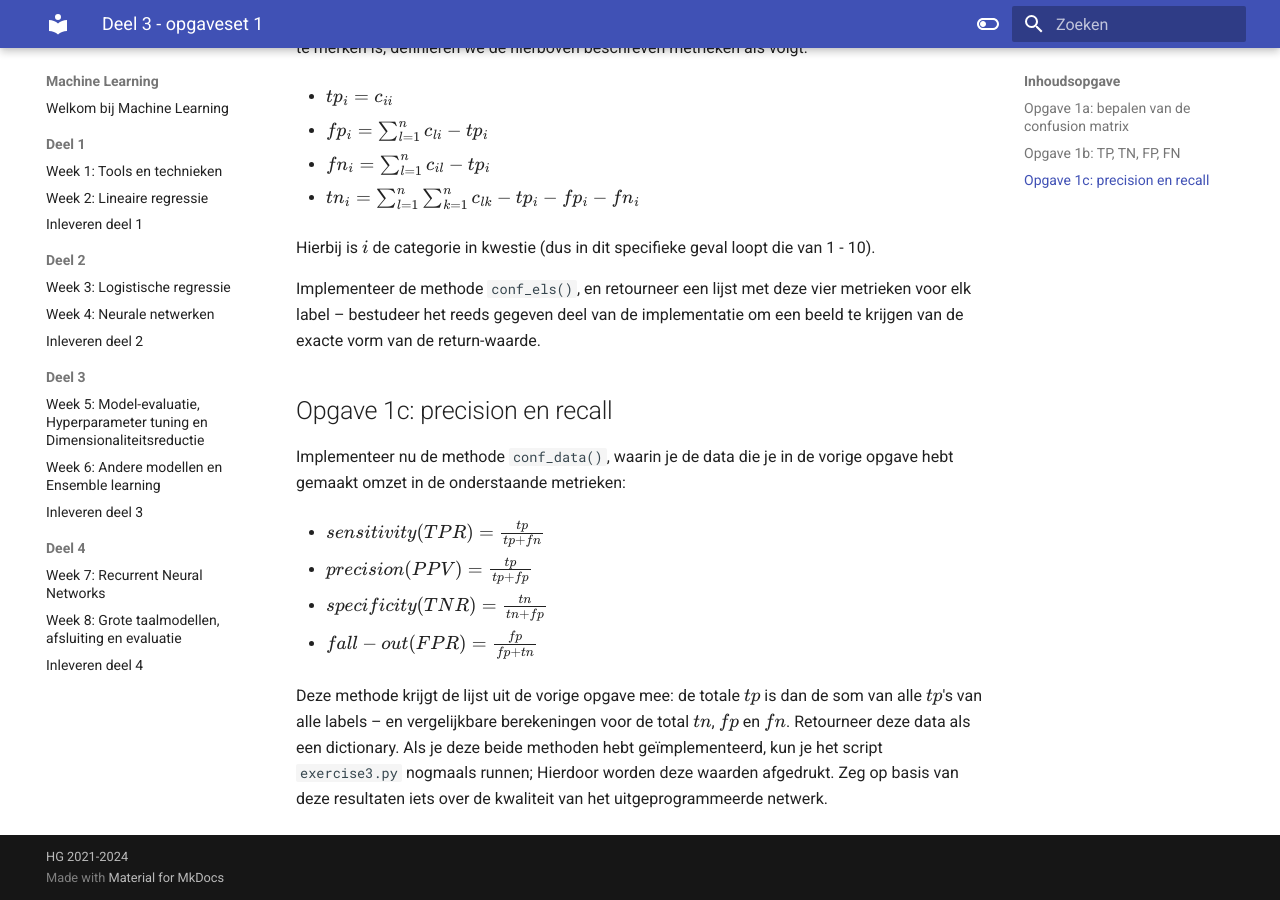
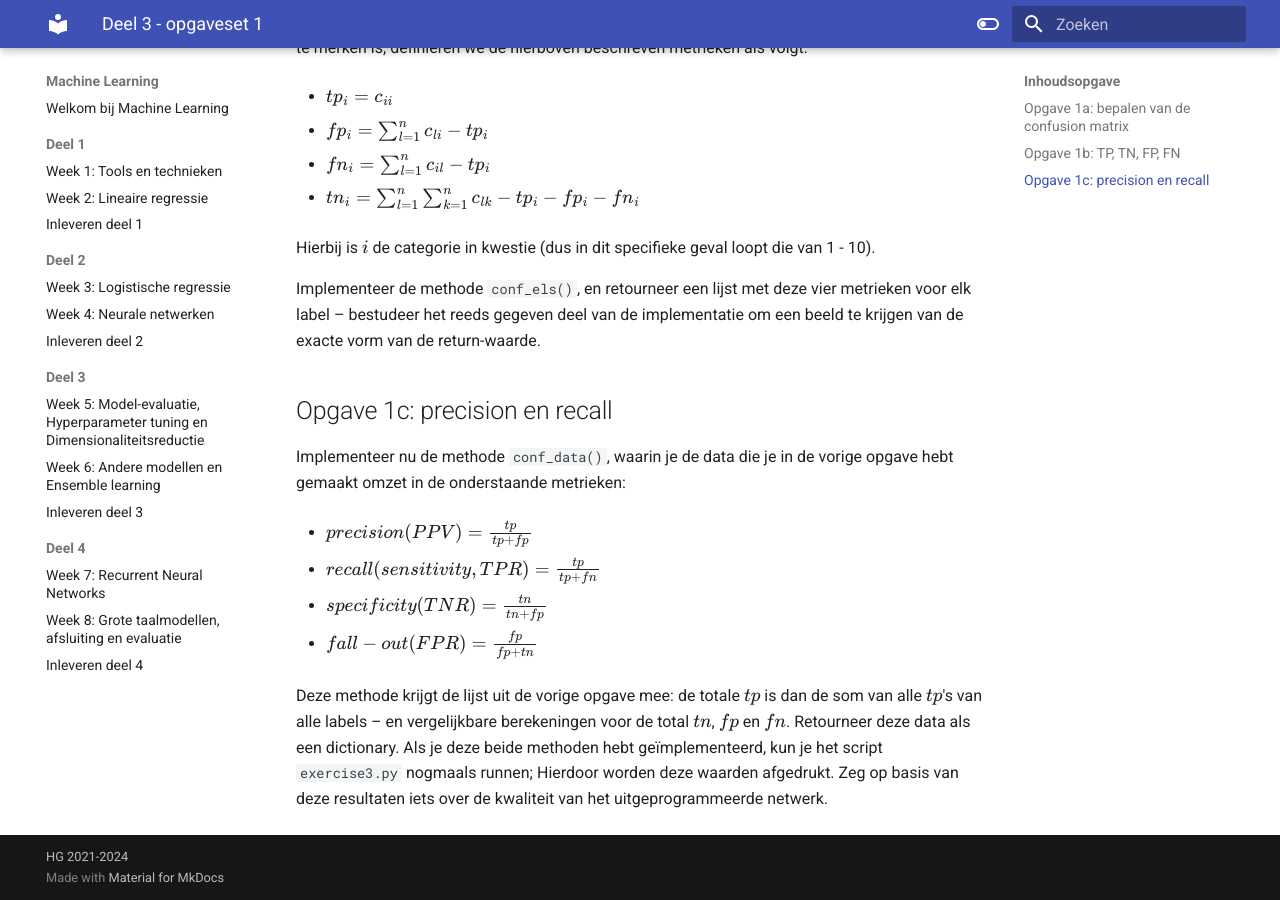
Before and after one commit to hanze-hbo-ict/Machine-Learning, an MkDocs documentation site: the page built from docs/deel3/opgaven/opgave3-1.md, in a window 1280 px wide and 900 px high, scrolled down 1806 px. Built offline with MkDocs 1.6.1 and Material for MkDocs 9.7.7, drawn with Linux system fonts in a browser that asks for light colours.

Commit message:
More consistent naming of metrics in exercise 3.1

```diff
--- a/docs/deel3/opgaven/opgave3-1.md
+++ b/docs/deel3/opgaven/opgave3-1.md
@@ -38,9 +38,9 @@ Implementeer de methode `conf_els()`, en retourneer een lijst met deze vier metr
 
 Implementeer nu de methode `conf_data()`, waarin je de data die je in de vorige opgave hebt gemaakt omzet in de onderstaande metrieken:
 
-- $sensitivity (TPR) = \frac{tp}{tp + fn}$
+- $precision (PPV) = \frac{tp}{tp + fp}$
 
-- $precision (PPV) = \frac{tp}{tp + fp}$
+- $recall (sensitivity, TPR) = \frac{tp}{tp + fn}$
 
 - $specificity (TNR) = \frac{tn}{tn + fp}$
 
```
